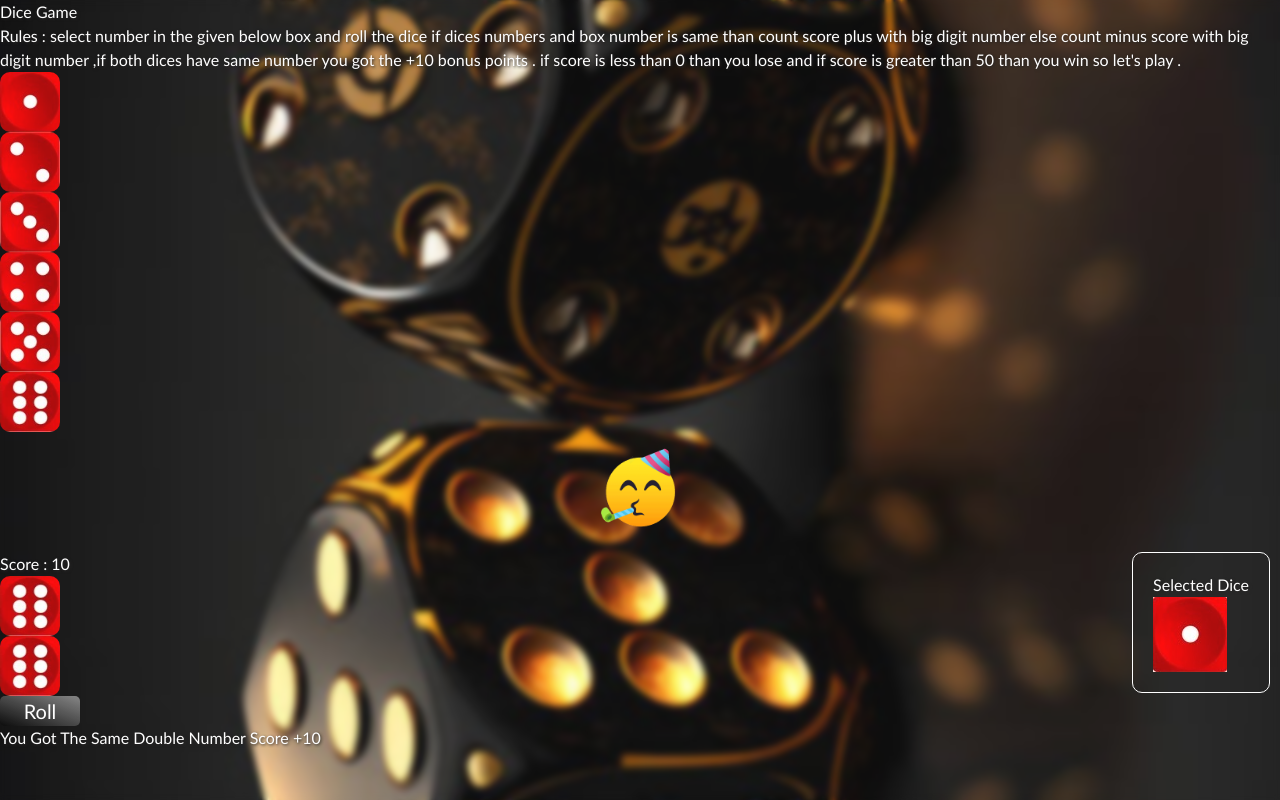
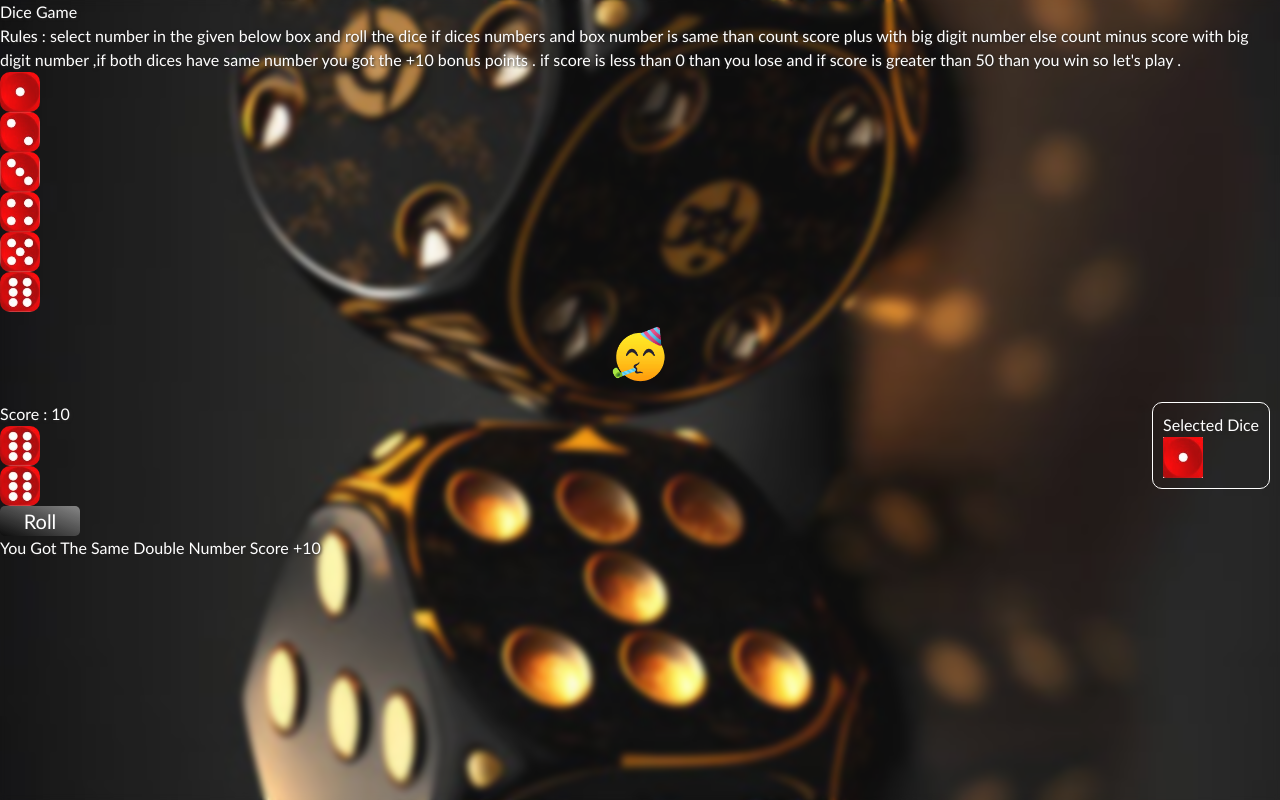
Before and after one commit to Faizy-Dot/Dice-Game, a React (Vite) app: page / in a window 1280 px wide. Built offline with nearby package versions, Linux system fonts and the light colour scheme.

Commit message:
Update App.css

```diff
--- a/src/App.css
+++ b/src/App.css
@@ -14,11 +14,13 @@
     backdrop-filter: blur(3px);
     color: white;
     text-shadow: 1px 1px 3px rgb(29, 27, 27);
+    overflow: hidden;
+    overflow-x: hidden;
 }
 
 .box {
-    width: 60px;
-    height: 60px;
+    width: 40px;
+    height: 40px;
     cursor: pointer;
     display: flex;
     justify-content: center;
@@ -65,11 +67,14 @@
 .selected-dice {
     border: 1px solid white;
     max-width: fit-content;
-    padding: 20px;
+    padding: 10px;
     border-radius: 10px;
     position: absolute;
     right: 10px;
+}
 
+.selected-dice>img{
+    width: 40px;
 }
 
 .emoji {
@@ -79,7 +84,7 @@
 }
 
 .emoji>img {
-    width: 100px;
+    width: 70px;
     border-radius: 50%;
 }
 
```
